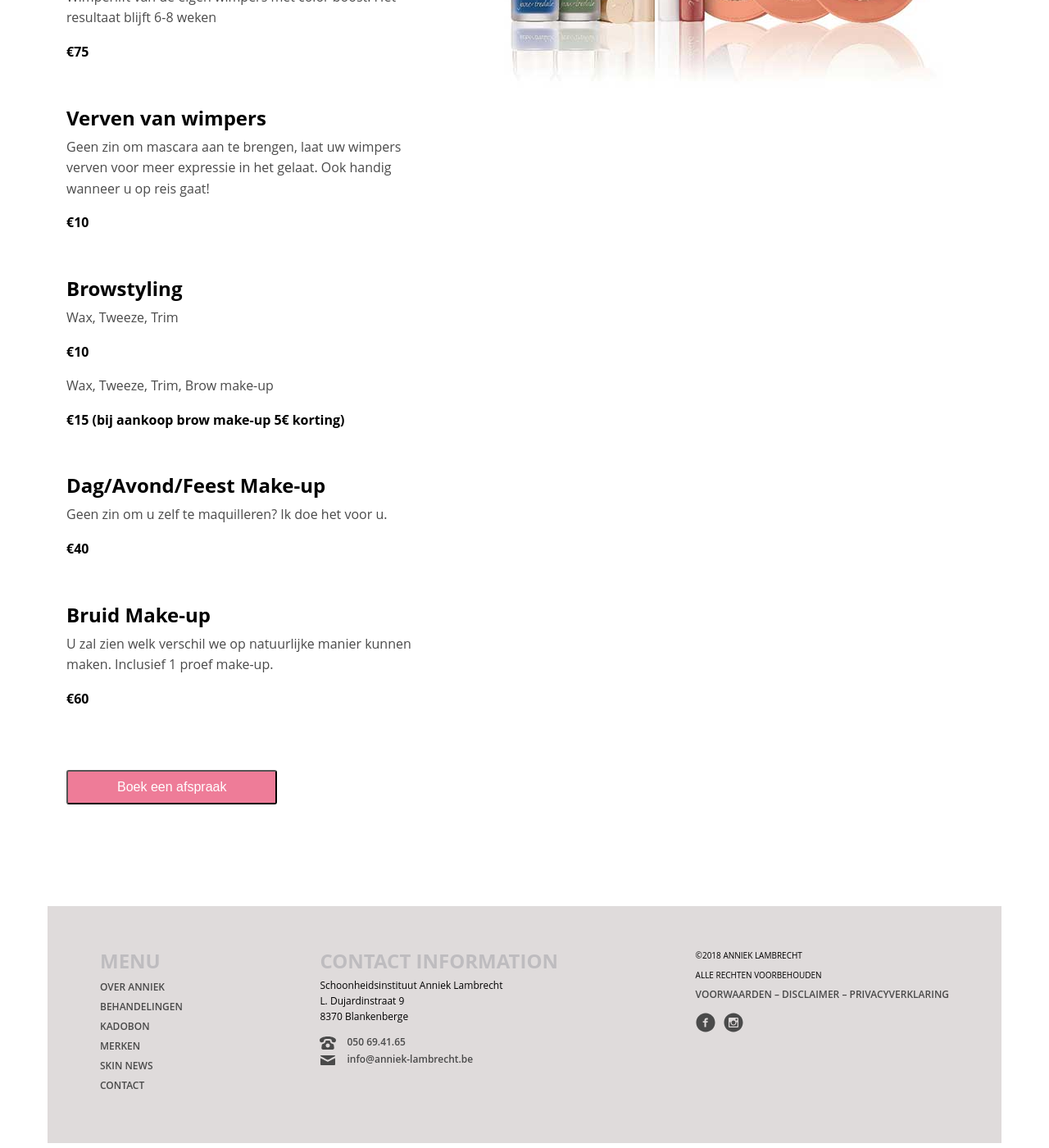
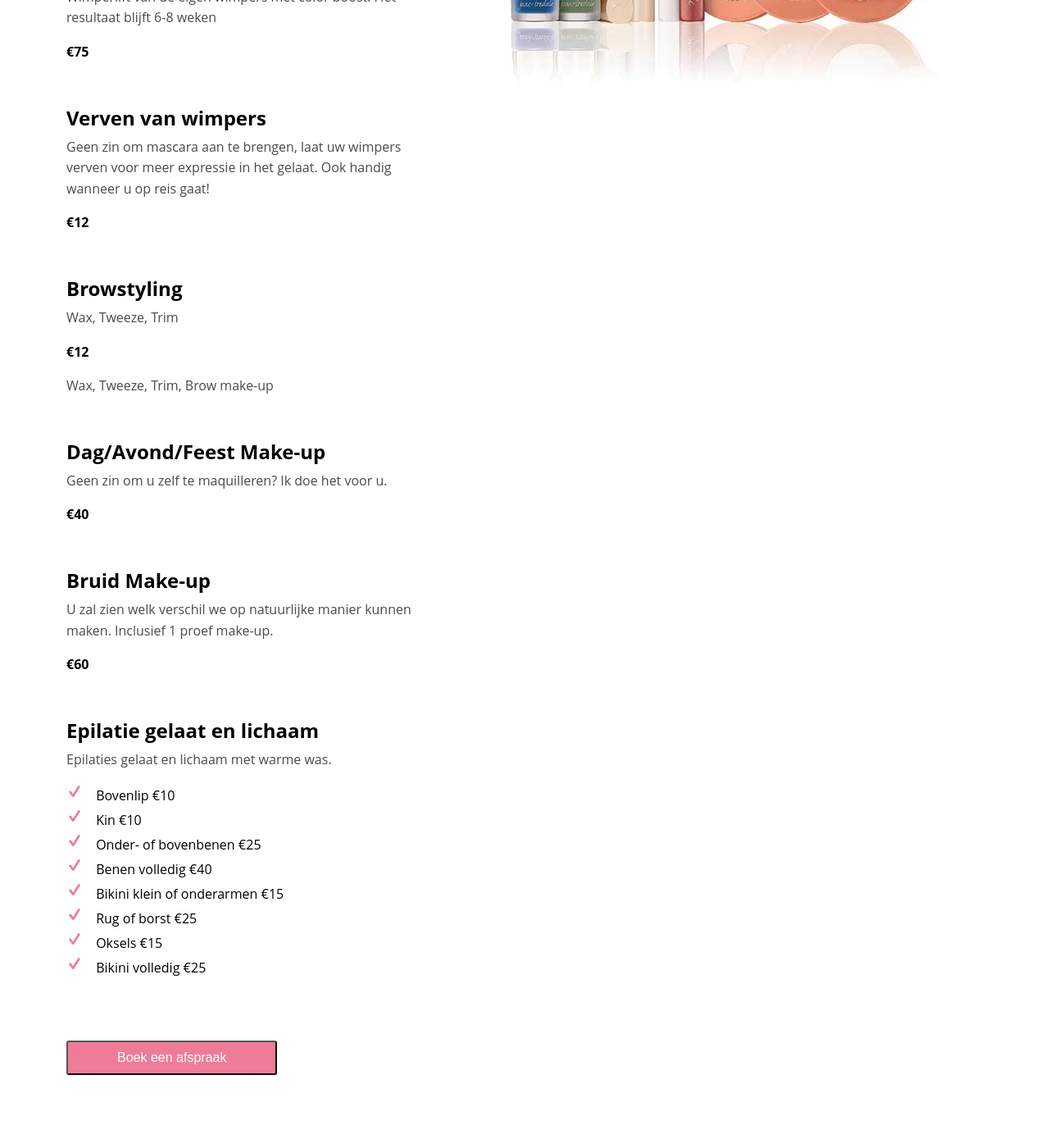
Before and after one commit to acandael/anniek, a Jekyll site: the page built from make-up-epilatie.html, in a window 1280 px wide and 1400 px high, scrolled down 722 px. Shown: the whole window at 82% size. Built offline with Jekyll 4.4.1, drawn with Linux system fonts in a browser that asks for light colours.

Commit message:
merge make-up epilatie

```diff
--- a/_includes/header.html
+++ b/_includes/header.html
@@ -1,12 +1,20 @@
 <header class="header navigation" role="banner">
   <div class="header__logo-box">
-    <a href="/"><img src="/images/logo-anniek-lambrecht.png" alt="Logo" class="header__logo"></a>
+    <a href="/"
+      ><img
+        src="/images/logo-anniek-lambrecht.png"
+        alt="Logo"
+        class="header__logo"
+    /></a>
   </div>
 
   <nav class="header__navigation" role="navigation">
     <ul class="navigation__list secondary">
       <li>
-        <a href="https://www.facebook.com/pages/Anniek-Lambrecht-Schoonheidsspecialiste/531106993649513?ref=hl" target="_blank">
+        <a
+          href="https://www.facebook.com/pages/Anniek-Lambrecht-Schoonheidsspecialiste/531106993649513?ref=hl"
+          target="_blank"
+        >
           <svg class="facebook-icon">
             <use xlink:href="images/sprite.svg#icon-facebook-with-circle"></use>
           </svg>
@@ -15,7 +23,9 @@
       <li>
         <a href="https://www.instagram.com/annieklambrecht/" target="_blank">
           <svg class="facebook-icon">
-            <use xlink:href="images/sprite.svg#icon-instagram-with-circle"></use>
+            <use
+              xlink:href="images/sprite.svg#icon-instagram-with-circle"
+            ></use>
           </svg>
         </a>
       </li>
@@ -26,20 +36,45 @@
         <a href="mailto:info@anniek-lambrecht.be">info@anniek-lambrecht.be</a>
       </li>
       <li>
-        <a href="https://schoonheidsinstituut-anniek-lambrecht-1.salonized.com/bookings/new">Maak een afspraak</a>
+        <a
+          href="https://schoonheidsinstituut-anniek-lambrecht-1.salonized.com/bookings/new"
+          >Maak een afspraak</a
+        >
       </li>
     </ul>
     <div class="header__menu">
-    <a href="javascript:void(0)" class="navigation-menu-button" id="js-mobile-menu">MENU</a>
+      <a
+        href="javascript:void(0)"
+        class="navigation-menu-button"
+        id="js-mobile-menu"
+        >MENU</a
+      >
     </div>
-    <ul id="js-navigation-menu" class="navigation__list primary navigation-menu show">
-      <li class="navigation__item nav-link"><a href="/over-anniek.html" class="navigation__link">Over Anniek</a></li>
-      <li class="navigation__item nav-link"><a href="/behandelingen.html" class="navigation__link">Behandelingen</a></li>
-      <li class="navigation__item nav-link"><a href="/make-up.html" class="navigation__link">Make Up</a></li>
-      <li class="navigation__item nav-link"><a href="/index.html#kadobon" class="navigation__link">Kadobon</a></li>
-      <li class="navigation__item nav-link"><a href="/merken.html" class="navigation__link">Merken</a></li>
-      <li class="navigation__item nav-link"><a href="/skin-news.html" class="navigation__link">Skin News</a></li>
-      <li class="navigation__item nav-link"><a href="/contact.html" class="navigation__link">Contact</a></li>
+    <ul
+      id="js-navigation-menu"
+      class="navigation__list primary navigation-menu show"
+    >
+      <li class="navigation__item nav-link">
+        <a href="/over-anniek.html" class="navigation__link">Over Anniek</a>
+      </li>
+      <li class="navigation__item nav-link">
+        <a href="/behandelingen.html" class="navigation__link">Behandelingen</a>
+      </li>
+      <li class="navigation__item nav-link">
+        <a href="/make-up-epilatie.html" class="navigation__link">Make Up</a>
+      </li>
+      <li class="navigation__item nav-link">
+        <a href="/index.html#kadobon" class="navigation__link">Kadobon</a>
+      </li>
+      <li class="navigation__item nav-link">
+        <a href="/merken.html" class="navigation__link">Merken</a>
+      </li>
+      <li class="navigation__item nav-link">
+        <a href="/skin-news.html" class="navigation__link">Skin News</a>
+      </li>
+      <li class="navigation__item nav-link">
+        <a href="/contact.html" class="navigation__link">Contact</a>
+      </li>
     </ul>
   </nav>
 </header>
--- a/lpg-endermologie.html
+++ b/lpg-endermologie.html
@@ -88,8 +88,8 @@ layout: default
         <td>&euro;60</td>
       </tr>
       <tr>
-        <td>Volledige benen</td>
-        <td>&euro;100</td>
+        <td>Combineer verschillende zones en boek 30' of 40’ LPG</td>
+        <td>€60 of €80</td>
       </tr>
       <tfoot>
         <tr>
--- a/make-up.html
+++ b/make-up-epilatie.html
@@ -23,14 +23,13 @@ Het resultaat blijft 6-8 weken</p>
 laat uw wimpers verven voor meer
 expressie in het gelaat.  Ook handig
 wanneer u op reis gaat!</p>
-    <p class="price">&euro;10</p>
+    <p class="price">&euro;12</p>
     </div>
     <div class="section">
       <h2>Browstyling</h2>
       <p class="bodytext">Wax, Tweeze, Trim</p>
-      <p class="price">&euro;10</p>
+      <p class="price">&euro;12</p>
       <p class="bodytext">Wax, Tweeze, Trim, Brow make-up</p>
-      <p class="price">€15 (bij aankoop brow make-up 5€ korting)</p>
       </div>
     <div class="section">
     <h2>Dag/Avond/Feest
@@ -46,6 +45,60 @@ natuurlijke manier kunnen maken.
 Inclusief 1 proef make-up.</p>
     <p class="price">&euro;60</p>
     </div>
+    <div class="section">
+    <h2>Epilatie gelaat en lichaam</h2>
+    <p class="bodytext">Epilaties gelaat en lichaam met warme was.</p>
+    <ul class="listing">
+      <li>
+        <svg class="listing__icon">
+          <use xlink:href="images/sprite.svg#icon-check"></use>
+        </svg>
+        Bovenlip €10
+      </li>
+      <li>
+        <svg class="listing__icon">
+          <use xlink:href="images/sprite.svg#icon-check"></use>
+        </svg>
+        Kin €10
+      </li>
+      <li>
+        <svg class="listing__icon">
+          <use xlink:href="images/sprite.svg#icon-check"></use>
+        </svg>
+        Onder- of bovenbenen €25
+      </li>
+      <li>
+        <svg class="listing__icon">
+          <use xlink:href="images/sprite.svg#icon-check"></use>
+        </svg>
+        Benen volledig €40
+      </li>
+      <li>
+        <svg class="listing__icon">
+            <use xlink:href="images/sprite.svg#icon-check"></use>
+        </svg>
+        Bikini klein of onderarmen €15
+      </li>
+      <li>
+          <svg class="listing__icon">
+            <use xlink:href="images/sprite.svg#icon-check"></use>
+          </svg>
+          Rug of borst €25
+      </li>
+      <li>
+          <svg class="listing__icon">
+            <use xlink:href="images/sprite.svg#icon-check"></use>
+          </svg>
+          Oksels €15
+      </li>
+      <li>
+          <svg class="listing__icon">
+            <use xlink:href="images/sprite.svg#icon-check"></use>
+          </svg>
+          Bikini  volledig €25
+      </li>
+    </ul>
+    </div>
     <button class="cta"><a href="https://schoonheidsinstituut-anniek-lambrecht-1.salonized.com/bookings/new">Boek een afspraak</a></button>
   </div>
   <aside class="sidebar">
```
Also changed, not shown: behandelingen.html (+1 -10 lines), index.html (+1 -10 lines).
